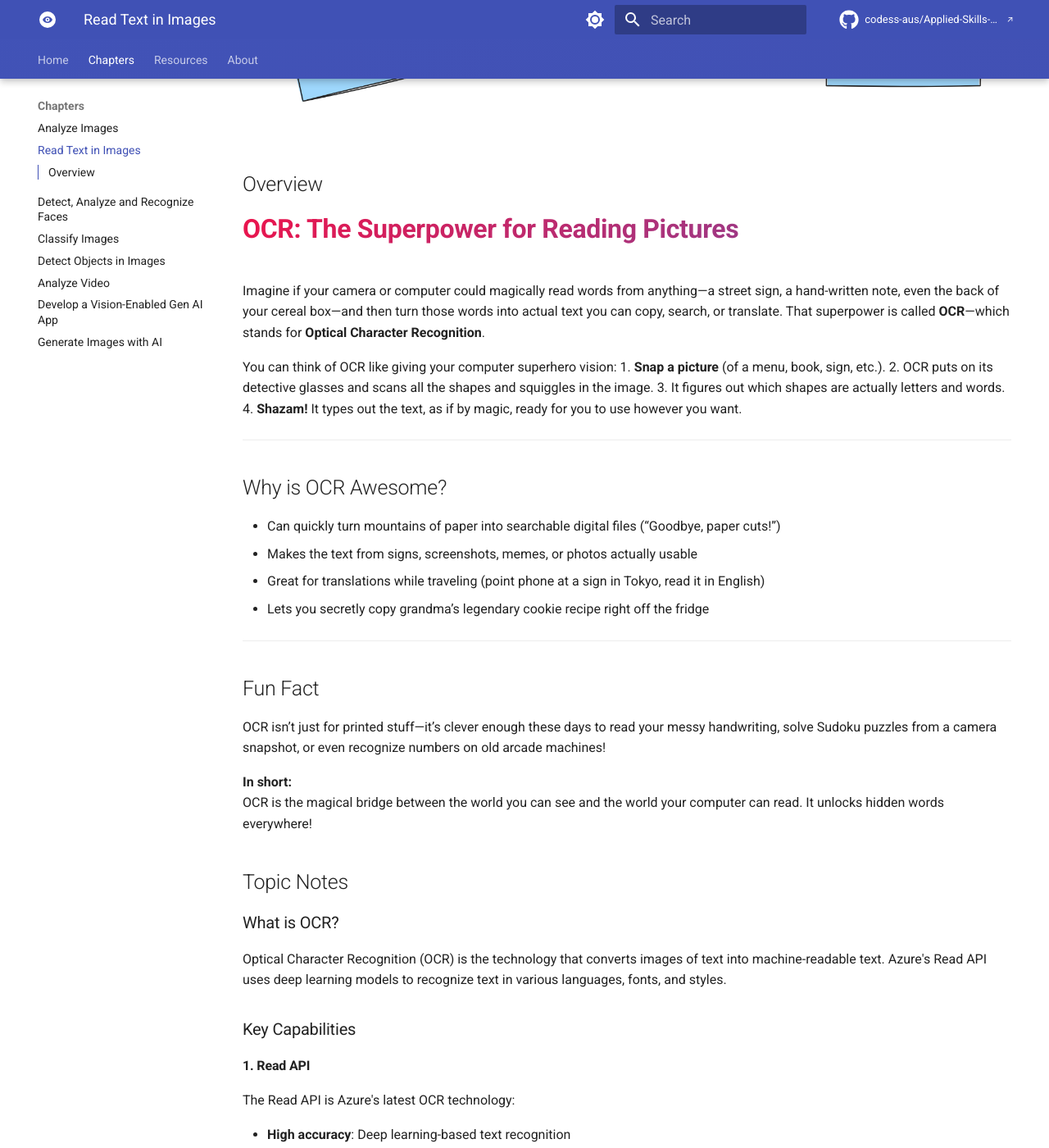
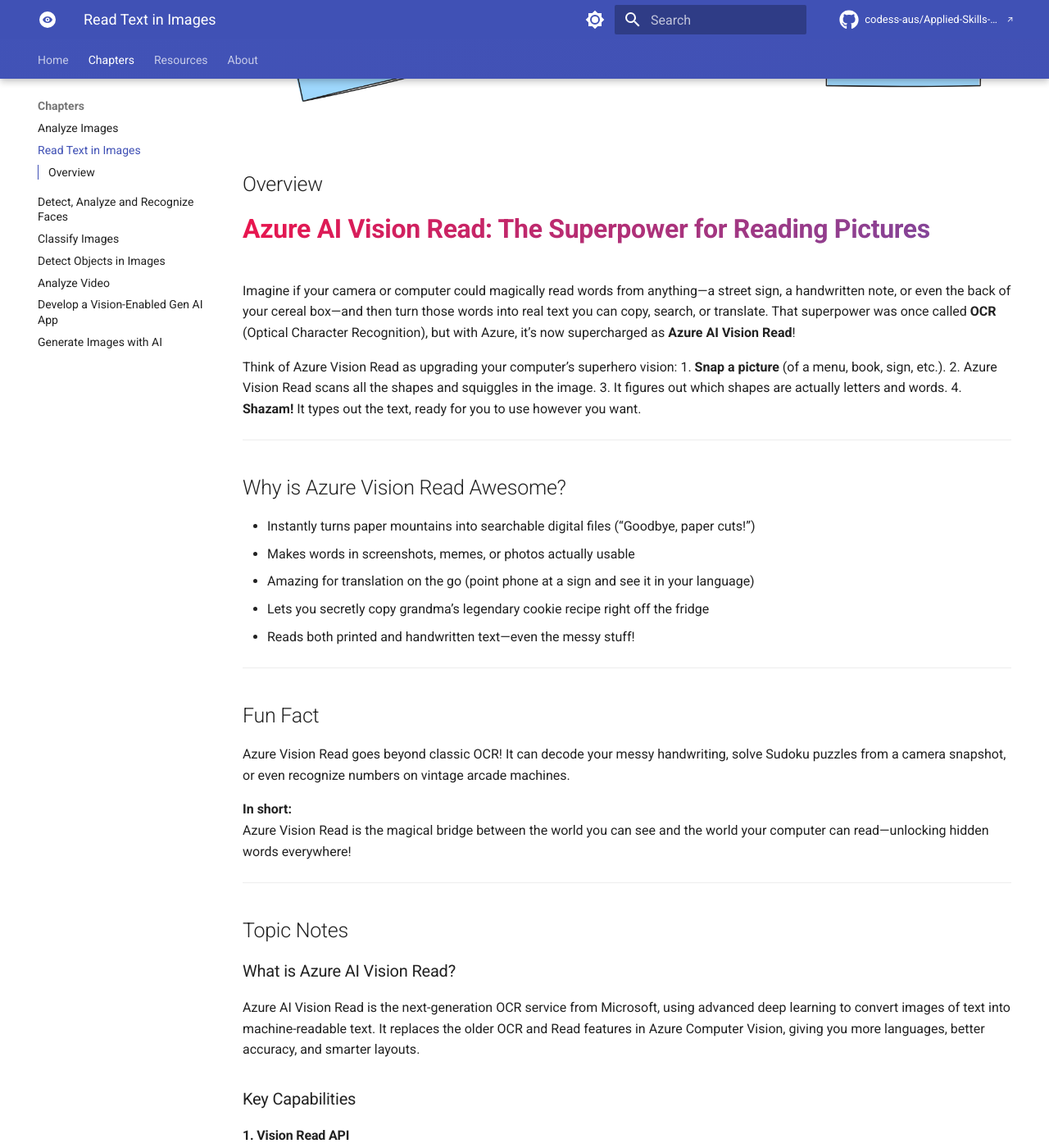
Before and after one commit to codess-aus/Applied-Skills-Computer-Vision, an MkDocs documentation site: the page built from docs/chapters/read-text-in-images.md, in a window 1280 px wide and 1400 px high, scrolled down 430 px. Shown: the whole window at 82% size. Built offline with MkDocs 1.6.1 and Material for MkDocs 9.7.7, drawn with Linux system fonts in a browser that asks for light colours; comment, search, counter and statistics services are not loaded; some of the changed text lies outside the part shown.

Commit message:
Update OCR references to Azure AI Vision Read for clarity and consistency

````diff
--- a/docs/chapters/read-text-in-images.md
+++ b/docs/chapters/read-text-in-images.md
@@ -6,52 +6,54 @@
 
 ## Overview
 
-# OCR: The Superpower for Reading Pictures
+# Azure AI Vision Read: The Superpower for Reading Pictures
 
-Imagine if your camera or computer could magically read words from anything—a street sign, a hand-written note, even the back of your cereal box—and then turn those words into actual text you can copy, search, or translate. That superpower is called **OCR**—which stands for **Optical Character Recognition**.
+Imagine if your camera or computer could magically read words from anything—a street sign, a handwritten note, or even the back of your cereal box—and then turn those words into real text you can copy, search, or translate. That superpower was once called **OCR** (Optical Character Recognition), but with Azure, it’s now supercharged as **Azure AI Vision Read**!
 
-You can think of OCR like giving your computer superhero vision:
+Think of Azure Vision Read as upgrading your computer’s superhero vision:
 1. **Snap a picture** (of a menu, book, sign, etc.).
-2. OCR puts on its detective glasses and scans all the shapes and squiggles in the image.
+2. Azure Vision Read scans all the shapes and squiggles in the image.
 3. It figures out which shapes are actually letters and words.
-4. **Shazam!** It types out the text, as if by magic, ready for you to use however you want.
+4. **Shazam!** It types out the text, ready for you to use however you want.
 
 ---
 
-## Why is OCR Awesome?
+## Why is Azure Vision Read Awesome?
 
-- Can quickly turn mountains of paper into searchable digital files (“Goodbye, paper cuts!”)
-- Makes the text from signs, screenshots, memes, or photos actually usable
-- Great for translations while traveling (point phone at a sign in Tokyo, read it in English)
+- Instantly turns paper mountains into searchable digital files (“Goodbye, paper cuts!”)
+- Makes words in screenshots, memes, or photos actually usable
+- Amazing for translation on the go (point phone at a sign and see it in your language)
 - Lets you secretly copy grandma’s legendary cookie recipe right off the fridge
+- Reads both printed and handwritten text—even the messy stuff!
 
 ---
 
 ## Fun Fact
 
-OCR isn’t just for printed stuff—it’s clever enough these days to read your messy handwriting, solve Sudoku puzzles from a camera snapshot, or even recognize numbers on old arcade machines!
+Azure Vision Read goes beyond classic OCR! It can decode your messy handwriting, solve Sudoku puzzles from a camera snapshot, or even recognize numbers on vintage arcade machines.
 
 **In short:**
-OCR is the magical bridge between the world you can see and the world your computer can read. It unlocks hidden words everywhere!
+Azure Vision Read is the magical bridge between the world you can see and the world your computer can read—unlocking hidden words everywhere!
 
+---
 
 ## Topic Notes
 
-### What is OCR?
+### What is Azure AI Vision Read?
 
-Optical Character Recognition (OCR) is the technology that converts images of text into machine-readable text. Azure's Read API uses deep learning models to recognize text in various languages, fonts, and styles.
+Azure AI Vision Read is the next-generation OCR service from Microsoft, using advanced deep learning to convert images of text into machine-readable text. It replaces the older OCR and Read features in Azure Computer Vision, giving you more languages, better accuracy, and smarter layouts.
 
 ### Key Capabilities
 
-#### 1. **Read API**
+#### 1. **Vision Read API**
 
-The Read API is Azure's latest OCR technology:
+The Vision Read API is Azure's latest and greatest for reading text from images:
 
-- **High accuracy**: Deep learning-based text recognition
-- **Multiple languages**: Supports 160+ languages
-- **Mixed content**: Handles printed and handwritten text
-- **Complex layouts**: Processes multi-column documents
-- **Large documents**: Can process up to 500 pages
+- **Ultra-high accuracy** using deep learning
+- **Massive language support**: 160+ languages and scripts
+- **Gets both printed and handwritten text** (even mixed together)
+- **Handles complex layouts**: multi-column, tables, and forms
+- **Processes long documents**: up to 500 pages in a single PDF
 
 ```python
 from azure.ai.vision.imageanalysis import ImageAnalysisClient
@@ -76,27 +78,22 @@ if result.read is not None:
         print(f"Line: '{line.text}'")
         print(f"Bounding box: {line.bounding_polygon}")
 ```
+*(This example uses the modern Azure Vision Read approach, not the legacy OCR API.)*
 
 #### 2. **Text Recognition Features**
 
 ##### Printed Text
-- High accuracy for machine-printed text
-- Multiple fonts and styles
-- Various text sizes
+- High accuracy for machine-printed text in many fonts/styles/sizes
 
 ##### Handwritten Text
-- Recognition of handwritten notes
-- Cursive and print writing styles
-- Natural handwriting variations
+- Reads notes, lists, cursive, and artistic (messy) handwriting
 
 ##### Text in Images
-- Text overlay on images
-- Street signs and billboards
-- Product labels and packaging
+- Detects text on street signs, product packaging, images, and more!
 
 #### 3. **Language Support**
 
-Azure OCR supports over 160 languages including:
+Azure Vision Read supports over 160 languages, including:
 
 - **Latin scripts**: English, Spanish, French, German, Italian, Portuguese
 - **Cyrillic scripts**: Russian, Ukrainian, Bulgarian
@@ -108,12 +105,12 @@ Azure OCR supports over 160 languages including:
 
 ```mermaid
 graph LR
-    A[Upload Image] --> B[Read API]
+    A[Upload Image] --> B[Vision Read API]
     B --> C[Text Detection]
     C --> D[Text Recognition]
     D --> E[Structured Output]
     E --> F[Lines & Words]
-    E --> G[Bounding Boxes]
+    E --> G[Bounding Polygons]
     E --> H[Confidence Scores]
 
     style B fill:#667eea
@@ -123,35 +120,35 @@ graph LR
 ### Best Practices
 
 !!! tip "Image Optimization"
-    - **Resolution**: Minimum 50x50, recommended 300 DPI for documents
-    - **Orientation**: Ensure text is right-side up (or use auto-rotation)
-    - **Contrast**: High contrast between text and background
-    - **Clarity**: Avoid blur and distortion
+    - **Resolution**: Minimum 50x50 pixels, 300 DPI recommended for documents
+    - **Orientation**: Keep text upright, or use auto-rotate
+    - **Contrast**: High contrast between text and background works best
+    - **Clarity**: Avoid blur, distortion, or glare
 
 !!! warning "API Considerations"
     - Image size limit: 50 MB
-    - Format support: JPEG, PNG, BMP, PDF, TIFF
-    - Async operation for large documents
-    - Rate limits based on pricing tier
+    - Supported formats: JPEG, PNG, BMP, PDF, TIFF
+    - Use async operation for big documents
+    - Rate limits depend on your pricing tier
 
 ### Common Use Cases
 
-1. **Document Digitization**: Convert paper documents to digital text
-2. **Invoice Processing**: Extract data from invoices and receipts
-3. **Form Recognition**: Read form fields and checkboxes
-4. **License Plate Recognition**: Read vehicle registration plates
-5. **Sign Translation**: Translate text from street signs and menus
-6. **Accessibility**: Convert images to screen-reader friendly text
+1. **Document Digitization**: Make paper docs usable on a computer
+2. **Invoice Processing**: Extract and analyze data from receipts and invoices
+3. **Form Recognition**: Read info from forms, even with checkboxes!
+4. **License Plate Recognition**: Detect and read vehicle plates in images
+5. **Sign Translation**: Translate street signs instantly when traveling
+6. **Accessibility**: Feed images into screen readers for visually-impaired access
 
 ### Advanced Features
 
 #### Bounding Polygons
 
-Get precise location of detected text:
+Find the *exact* place each word appears in the image!
 
 ```json
 {
-  "text": "Computer Vision",
+  "text": "Azure Vision Read",
   "boundingPolygon": [
     {"x": 100, "y": 50},
     {"x": 300, "y": 50},
@@ -163,62 +160,62 @@ Get precise location of detected text:
 
 #### Text Hierarchy
 
-Results are organized hierarchically:
-- **Pages**: For multi-page documents
-- **Lines**: Continuous text lines
-- **Words**: Individual words with confidence scores
+Results are organized for real-world docs:
+- **Pages**: For multi-page PDFs/images
+- **Lines**: Each line of text, grouped for you
+- **Words**: Each word, with location and confidence
 
 <div class="practice-questions">
 
 ### 🎯 Practice Questions
 
-1. **What is the main difference between the Read API and older OCR technologies in Azure?**
+1. **What improvements does Vision Read have over earlier Azure OCR?**
 
    <details>
    <summary>Show Answer</summary>
-   The Read API uses deep learning models for higher accuracy, supports both printed and handwritten text, handles complex layouts, and can process large multi-page documents up to 500 pages.
+   Azure Vision Read uses powerful AI for higher accuracy, reads both printed and handwritten text (even mixed), handles complex layouts, and processes up to 500 pages in a single request.
    </details>
 
-2. **How many languages does Azure AI Vision's OCR support?**
+2. **How many languages does Azure Vision Read support?**
 
    <details>
    <summary>Show Answer</summary>
-   Over 160 languages, including Latin, Cyrillic, Asian, Arabic, and Indic scripts.
+   Over 160, covering Latin, Cyrillic, Asian, Arabic, and Indic scripts.
    </details>
 
-3. **What is the maximum file size for images processed by the Read API?**
+3. **What is the maximum file size for images processed by Vision Read?**
 
    <details>
    <summary>Show Answer</summary>
    50 MB (megabytes)
    </details>
 
-4. **What are bounding polygons, and why are they useful?**
+4. **What is a bounding polygon, and how does it help?**
 
    <details>
    <summary>Show Answer</summary>
-   Bounding polygons are coordinates that define the precise location of detected text in an image. They're useful for highlighting text, creating interactive overlays, and understanding document layout.
+   Bounding polygons are sets of coordinates showing where detected text appears in the image. They’re useful for drawing boxes around words or highlighting text visually.
    </details>
 
-5. **What is the recommended DPI (dots per inch) for document images to achieve best OCR results?**
+5. **What's the recommended DPI for scanning documents for Vision Read?**
 
    <details>
    <summary>Show Answer</summary>
-   300 DPI (dots per inch) is recommended for document scanning to achieve optimal OCR accuracy.
+   300 DPI (dots per inch) for best results and accuracy.
    </details>
 
-6. **Can the Read API process both printed and handwritten text in the same image?**
+6. **Can Azure Vision Read process both print and handwriting in the same image?**
 
    <details>
    <summary>Show Answer</summary>
-   Yes, the Read API can handle mixed content with both printed and handwritten text in the same image.
+   Yes! It can handle mixed printed and handwritten text in one go.
    </details>
 
-7. **What file formats does the Read API support?**
+7. **Which file formats does Vision Read accept?**
 
    <details>
    <summary>Show Answer</summary>
-   JPEG, PNG, BMP, PDF, and TIFF formats are supported.
+   JPEG, PNG, BMP, PDF, and TIFF.
    </details>
 
 </div>
@@ -226,29 +223,27 @@ Results are organized hierarchically:
 ### Hands-On Exercise
 
 !!! example "Exercise: Extract Text from a Document"
-    1. Find or create an image with text (could be a photo of a document, sign, or receipt)
-    2. Use the Read API to extract all text
-    3. Display the extracted text with confidence scores
-    4. Visualize bounding boxes on the original image
-    5. Try with both printed and handwritten text samples
+    1. Find or snap a photo with text (a document, sign, or even a receipt)
+    2. Use Azure Vision Read to pull out the text
+    3. Display the text and each word’s confidence score
+    4. Visualize bounding polygons on the image
+    5. Test with both printed and handwritten samples
 
-[Lab Exercize](https://microsoftlearning.github.io/mslearn-ai-vision/Instructions/Labs/02-ocr.html)
-
+[Lab Exercise](https://microsoftlearning.github.io/mslearn-ai-vision/Instructions/Labs/02-ocr.html)
 
 ### Performance Tips
 
-- **Preprocessing**: Enhance image quality before OCR
-- **Orientation**: Correct image rotation for better results
-- **Noise reduction**: Remove background noise and artifacts
-- **Binarization**: Convert to black and white for certain document types
+- **Preprocessing**: Clean up the image before sending (contrast, sharpness)
+- **Orientation**: Make sure text is upright and clear
+- **Noise reduction**: Remove stray marks or background clutter
+- **Binarization**: Black-and-white conversion can help for some documents
 
 ## 📚 Resources
 
-- [Read API Overview](https://learn.microsoft.com/en-us/azure/ai-services/computer-vision/overview-ocr)
-- [OCR Quickstart Guide](https://learn.microsoft.com/en-us/azure/ai-services/computer-vision/quickstarts-sdk/client-library)
+- [Vision Read Quickstart Guide](https://learn.microsoft.com/en-us/azure/ai-services/computer-vision/quickstarts-sdk/client-library)
 - [Read API Reference](https://learn.microsoft.com/en-us/rest/api/computervision/read)
 - [Language Support](https://learn.microsoft.com/en-us/azure/ai-services/computer-vision/language-support)
-- [OCR Best Practices](https://learn.microsoft.com/en-us/azure/ai-services/computer-vision/how-to/call-read-api)
+- [Vision Read Best Practices](https://learn.microsoft.com/en-us/azure/ai-services/computer-vision/how-to/call-read-api)
 - [Sample Code Repository](https://github.com/Azure-Samples/cognitive-services-quickstart-code)
 - [Read Text in Images - Applied Skills](https://learn.microsoft.com/en-us/training/modules/read-text-images-documents-with-computer-vision-service/)
 
````
